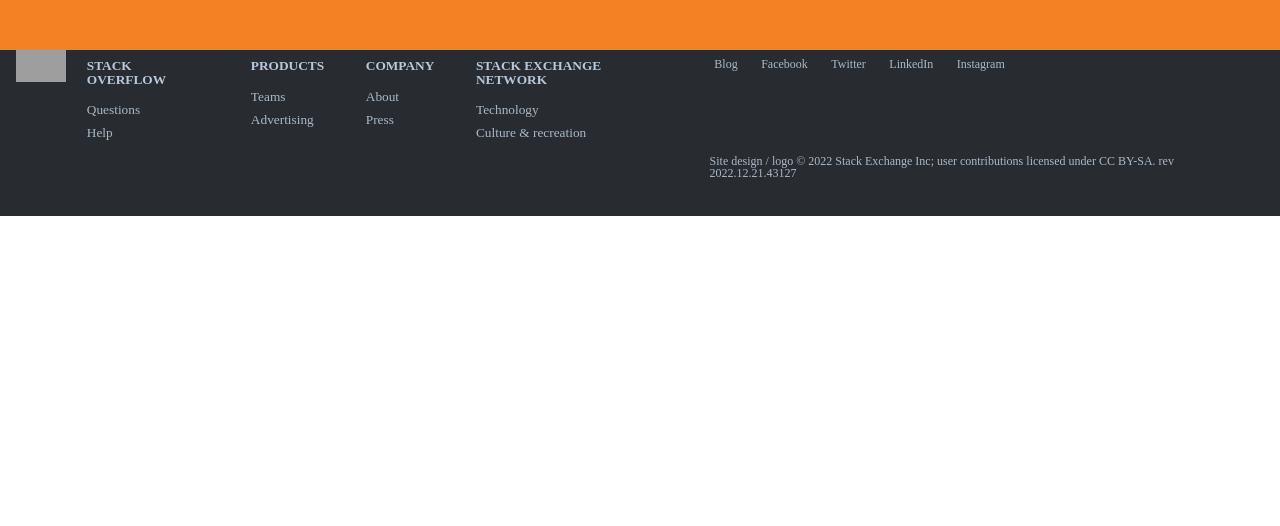
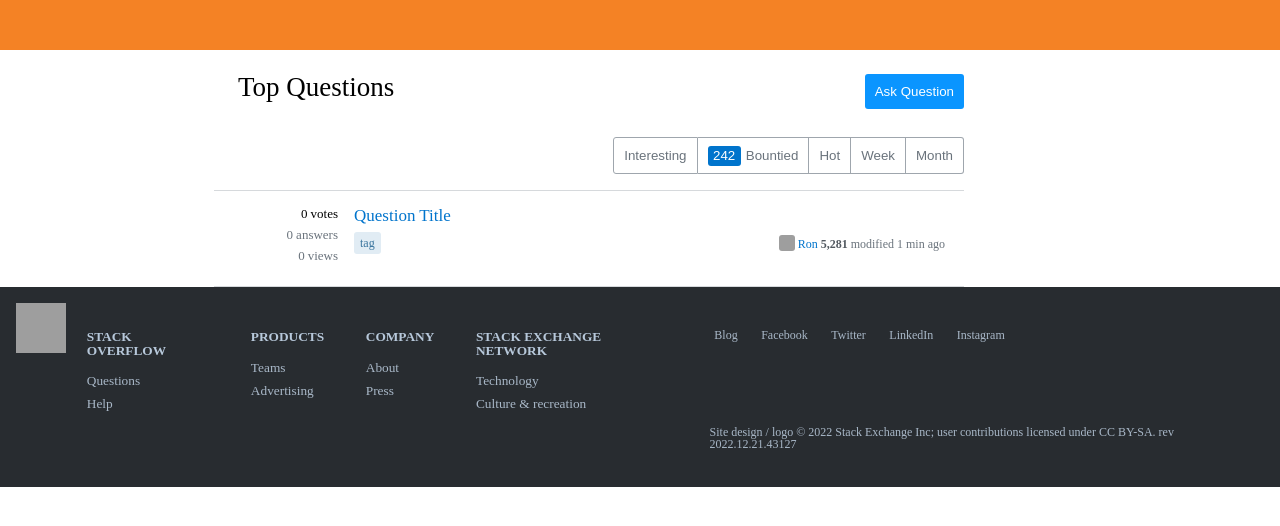
Before and after one commit to codestates-seb/seb41_pre_008, a React (Create React App) app in the folder client/: page / in a window 1280 px wide. Shown: the top 526 px of the page. Built offline with nearby package versions, Linux system fonts and the light colour scheme; grey boxes are pictures that could not be loaded; a small style sheet from the web is missing.

Commit message:
feat: 전체 게시글 페이지 레이아웃 구성

```diff
--- a/client/src/pages/QuestionListPage/QuestionListPage.jsx
+++ b/client/src/pages/QuestionListPage/QuestionListPage.jsx
@@ -1,5 +1,203 @@
+import React from 'react';
+import styled from 'styled-components';
+import test from '../../img/test/test.png'
+
+const Main = styled.div`
+  display: flex;
+  padding-top: 74px;
+  padding-left: 214px;
+`
+
+const Section = styled.div`
+  width: 750px;
+
+  header {
+    display: flex;
+    justify-content: space-between;
+    margin-bottom: 28px;
+    padding-left: 24px;
+
+    h2 {
+      font-size: 27px;
+    }
+
+    button {
+      padding: 10px;
+      background-color: #0a95ff;
+      color: #fff;
+      border: 0;
+      border-radius: 3px;
+    }
+  }
+
+  .alignFilter {
+    display: flex;
+    justify-content: flex-end;
+    margin-bottom: 16px;
+
+    button {
+      padding: 10px;
+      border: 1px solid rgb(159, 166, 173);
+      border-left: 0;
+      background-color: #fff;
+      color: #6a737c;
+
+      span {
+        background-color: #0074cc;
+        color: #fff;
+        margin-right: 5px;
+        padding: 2.2px 5.5px 2.7px;
+        border-radius: 3px;
+      }
+    }
+
+    button:first-child {
+      border-left: 1px solid rgb(159, 166, 173);
+      border-radius: 3px 0 0 3px;
+    }
+
+    button:last-child {
+      border-radius: 0 3px 3px 0;
+    }
+  }
+
+  article {
+    display: flex;
+    border-top: 1px solid #d6d9dc;
+    border-bottom: 1px solid #d6d9dc;
+    padding: 16px;
+
+    .dataInfo {
+      width: 108px;
+      text-align: right;
+      margin-right: 16px;
+
+      ul {
+        li:nth-child(n+2) {
+          color: #6a737c;
+        }
+      }
+
+      li {
+        font-size: 13px;
+        margin-bottom: 8px;
+      }
+
+      span {
+        margin-right: 3px;
+      }
+    }
+
+    .questionInfo {
+      flex-grow: 1;
+
+      h3 {
+        font-size: 17px;
+        color: #0074cc;
+        margin-bottom: 8px;
+      }
+    }
+
+    .questionSub {
+      display: flex;
+      justify-content: space-between;
+      flex-wrap: wrap;
+      flex-grow: 1;
+
+      .tags {
+        flex-grow: 1;
+        display: flex;
+        justify-content: flex-start;
+
+        a {
+          font-size: 12px;
+          background-color: #e1ecf4;
+          color: #39749d;
+          padding: 4.8px 6px;
+          margin: 0 2px 2px 0;
+          border-radius: 3px;
+        }
+      }
+
+      .userInfo {
+        flex-grow: 1;
+        display: flex;
+        justify-content: flex-end;
+        align-items: center;
+        font-size: 12px;
+
+        * {
+          margin-right: 3px;
+        }
+
+        img {
+          width: 16px;
+          height: 16px;
+          border-radius: 3px;
+          position: relative;
+          top: -1px;
+        }
+
+        a {
+          color: #0074cc;
+        }
+
+        span {
+          color: #6a737c;
+        }
+
+        span:nth-child(3) {
+          font-weight: bold;
+          color: #525960;
+        }
+      }
+    }
+  }
+`
+
 const QuestionListPage = () => {
-  return <div>메인페이지 및 질문 리스트 페이지</div>;
+  return (
+    <Main>
+      <Section>
+        <header>
+          <h2>Top Questions</h2>
+          <button>Ask Question</button>
+        </header>
+        <div className='alignFilter'>
+          <button type="button">Interesting</button>
+          <button type="button"><span>242</span>Bountied</button>
+          <button type="button">Hot</button>
+          <button type="button">Week</button>
+          <button type="button">Month</button>
+        </div>
+        <article>
+          <div className='dataInfo'>
+            <ul>
+              <li><span>0</span>votes</li>
+              <li><span>0</span>answers</li>
+              <li><span>0</span>views</li>
+            </ul>
+          </div>
+          <div className='questionInfo'>
+            <h3>Question Title</h3>
+            <div className='questionSub'>
+              <div className='tags'>
+                <a href='#'>tag</a>
+              </div>
+              <div className='userInfo'>
+                <img src={test} alt="profile img" />
+                <a href='/mypage'>Ron</a>
+                <span>5,281</span>
+                <span>modified</span>
+                <span>1</span>
+                <span>min ago</span>
+              </div>
+            </div>
+          </div>
+        </article>
+      </Section>
+    </Main>
+  );
 };
 
 export default QuestionListPage;
```
Also changed, not shown: client/src/App.js (+19 -20 lines).
